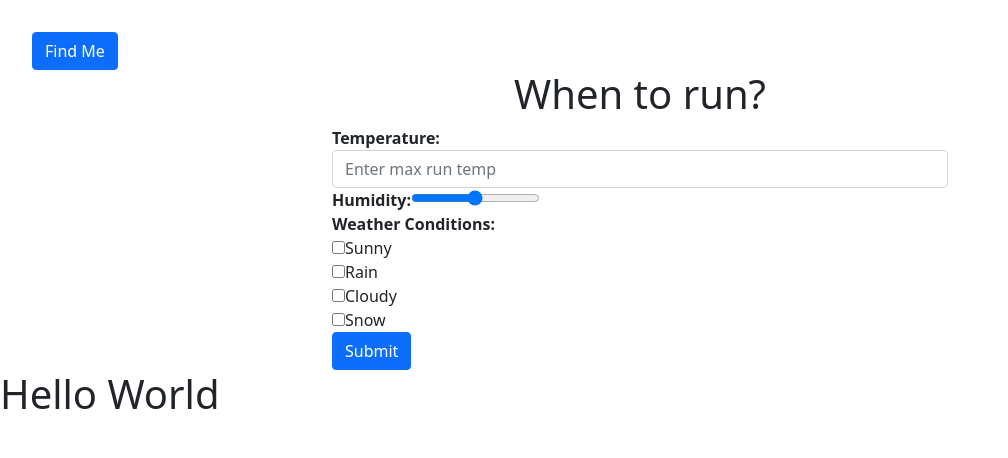
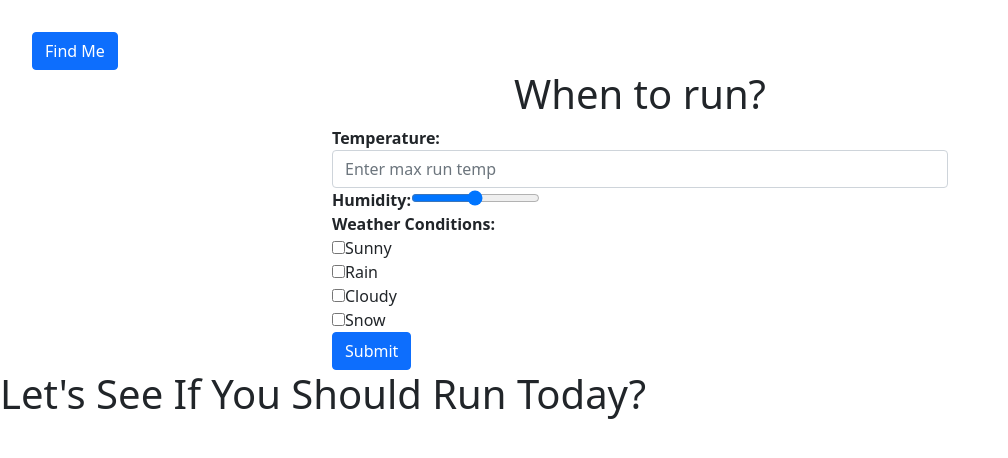
Before and after one commit to lmnicholls/hackathon, a React (Create React App) app: page / in a window 1280 px wide. Shown: the top 458 px of the page, without its empty margins (0-1008 px from the left). Built offline with nearby package versions, Linux system fonts and the light colour scheme.

Commit message:
added dataLoaded to state

```diff
--- a/src/components/Daily_Charts.js
+++ b/src/components/Daily_Charts.js
@@ -6,11 +6,12 @@ const DailyCharts = () => {
   const hourlyWeather = useSelector(
     (state) => state.hourlyWeather.hourlyWeather
   );
+  const dataLoaded = useSelector((state) => state.hourlyWeather.dataLoaded);
 
-  if (hourlyWeather.length === 0) {
+  if (dataLoaded === false) {
     return (
       <div>
-        <h1>Hello World</h1>
+        <h1>Let's See If You Should Run Today?</h1>
       </div>
     );
   } else {
--- a/src/reducers/hourlyWeather.js
+++ b/src/reducers/hourlyWeather.js
@@ -4,6 +4,7 @@ import moment from "moment";
 
 const DEFAULT_STATE = {
   hourlyWeather: [],
+  dataLoaded: false,
 };
 
 const HourlyWeatherReducer = function (state = DEFAULT_STATE, action) {
@@ -34,6 +35,7 @@ const HourlyWeatherReducer = function (state = DEFAULT_STATE, action) {
             }),
           },
         ],
+        dataLoaded: true,
       };
     default:
       return state;
```
